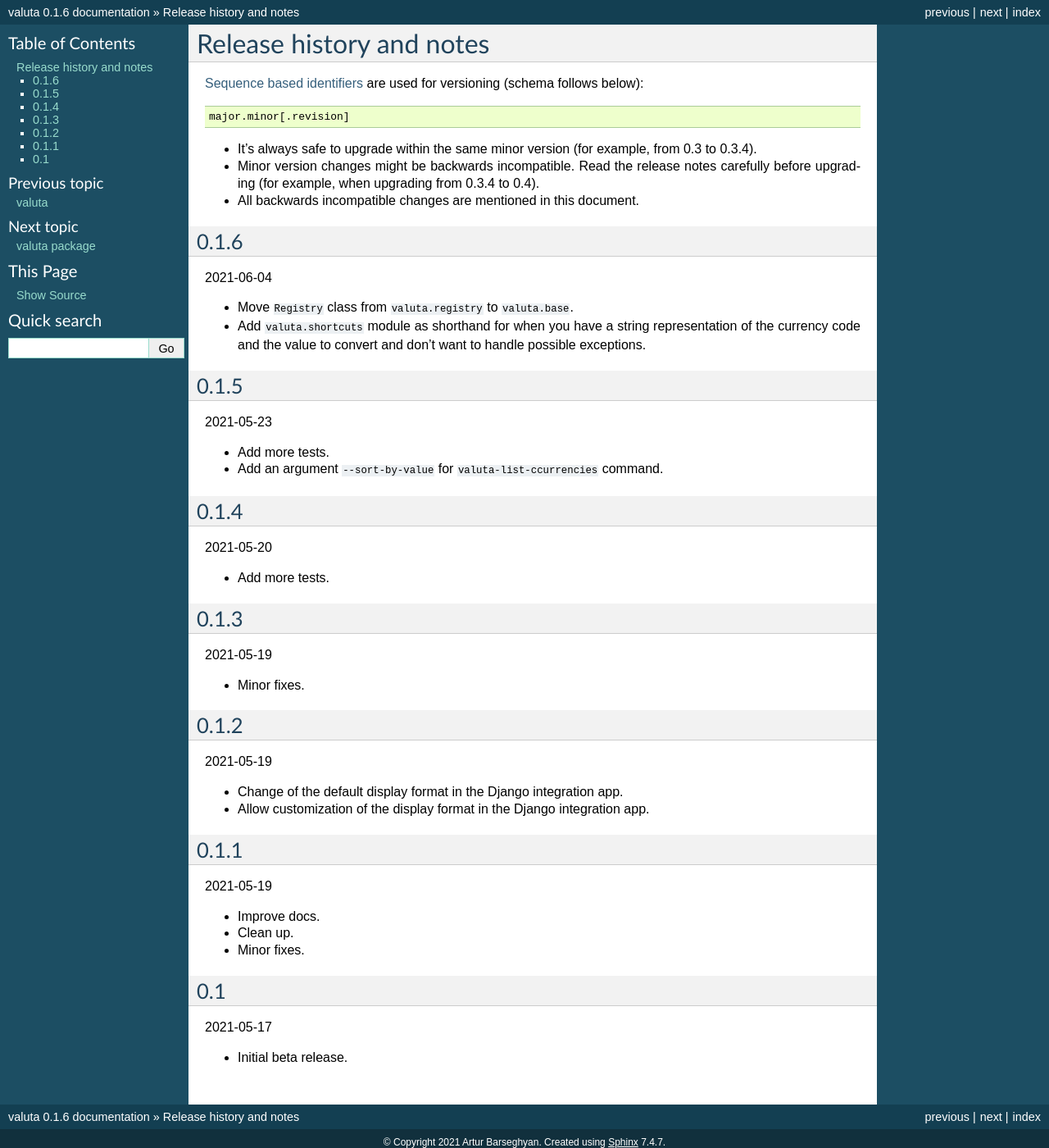
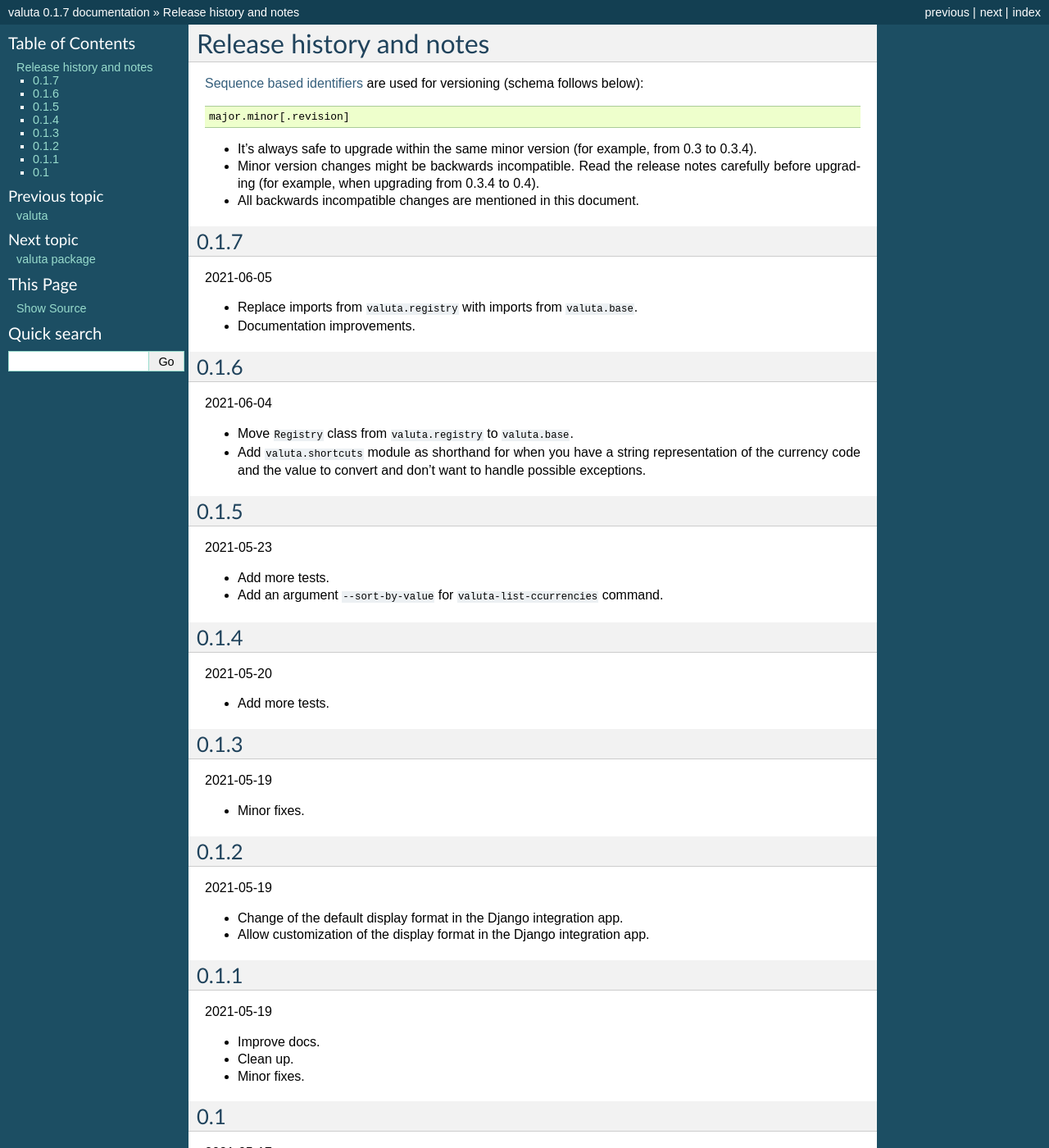
Before and after one commit to barseghyanartur/valuta, a Sphinx documentation site: the page built from docs/changelog.rst, in a window 1280 px wide and 1400 px high. Shown: the whole window at 82% size. Built offline with Sphinx 7.4.7, drawn with Linux system fonts in a browser that asks for light colours; pages that are not in the unit, such as notebooks, are missing from menus; some of the changed text lies outside the part shown.

Commit message:
Prepare 0.1.7

```diff
--- a/docs/changelog.rst
+++ b/docs/changelog.rst
@@ -14,6 +14,13 @@
   release notes carefully before upgrading (for example, when upgrading from
   0.3.4 to 0.4).
 - All backwards incompatible changes are mentioned in this document.
+
+0.1.7
+-----
+2021-06-05
+
+- Replace imports from ``valuta.registry`` with imports from ``valuta.base``.
+- Documentation improvements.
 
 0.1.6
 -----
--- a/docs/index.rst
+++ b/docs/index.rst
@@ -766,7 +766,6 @@
 .. toctree::
    :maxdepth: 20
 
-   index
    changelog
    valuta
 
--- a/setup.py
+++ b/setup.py
@@ -2,7 +2,7 @@
 
 from setuptools import setup, find_packages
 
-version = "0.1.6"
+version = "0.1.7"
 
 try:
     readme = open(os.path.join(os.path.dirname(__file__), "README.rst")).read()
@@ -66,6 +66,7 @@
         "later (LGPLv2+)",
         "Framework :: Django",
         "Intended Audience :: Developers",
+        "Intended Audience :: Financial and Insurance Industry",
         "Operating System :: OS Independent",
         "Development Status :: 4 - Beta",
     ],
--- a/src/valuta/__init__.py
+++ b/src/valuta/__init__.py
@@ -4,4 +4,4 @@
 __title__ = "valuta"
 __copyright__ = "2021 Artur Barseghyan"
 __license__ = "GPL-2.0-only OR LGPL-2.1-or-later"
-__version__ = "0.1.6"
+__version__ = "0.1.7"
```
Also changed, not shown: CHANGELOG.rst (+7 -0 lines), 1 other file.
